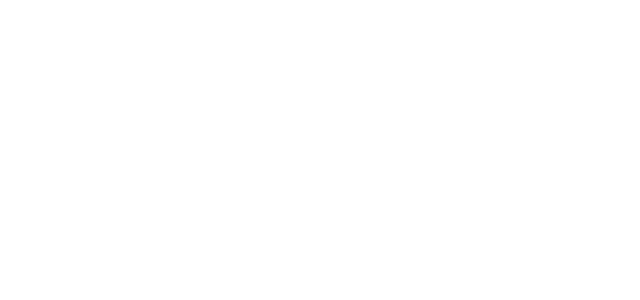
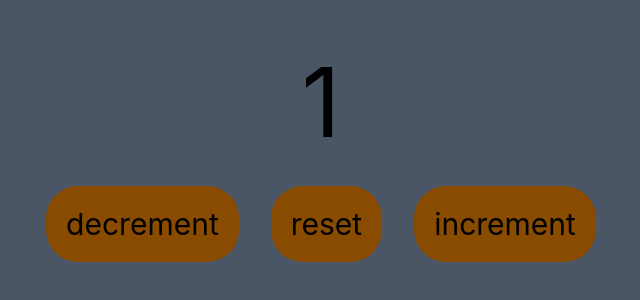
Before and after one commit to md-shaddat-shorav-seyam/projects-brocode, a React (Vite) app: page / in a window 1280 px wide. Shown: the part 242-542 px from the top of the page, without its empty margins (319-959 px from the left). Built offline with nearby package versions, Linux system fonts and the light colour scheme.

Commit message:
updater function

```diff
--- a/package.json
+++ b/package.json
@@ -15,6 +15,7 @@
     "motion": "^12.36.0",
     "react": "^19.2.0",
     "react-dom": "^19.2.0",
+    "react-icons": "^5.6.0",
     "tailwindcss": "^4.2.1"
   },
   "devDependencies": {
--- a/src/App.jsx
+++ b/src/App.jsx
@@ -12,6 +12,7 @@ import { Student } from './component/student/Student'
 import { Slider } from './component/text-slider-scroll/Slider'
 import { Count } from './component/useStatehook/Count'
 import { Hook } from './component/useStatehook/Hook'
+import { UpdaterFunc } from './component/updaterFunc/updaterFunc'
 
 function App() {
 
@@ -64,7 +65,7 @@ function App() {
 
 
 
-
+    <UpdaterFunc/>
 
 
     </>
--- a/src/component/updaterFunc/updaterFunc.jsx
+++ b/src/component/updaterFunc/updaterFunc.jsx
@@ -1,3 +1,47 @@
-export function updaterFunc(){
+import { useState } from "react";
 
+export function UpdaterFunc() {
+
+       const [count, setcount] =useState(1)
+
+       const dec= e=>{
+                setcount(count - 1)
+
+       }
+
+       const rst= e=>{
+             setcount(0)
+
+       }
+
+
+       const inc= e=>{
+                // setcount(count + 1)  we can not do this for two +++ time it donot update second time
+                setcount(x => x+1)
+                                setcount(x => x+1)
+
+       }
+
+
+    return ( <>
+
+    <div className="h-screen w-screen bg-gray-600 flex flex-col items-center justify-center ">
+
+            <p className="text-8xl">{count}</p>
+            <div className="flex gap-8 text-3xl mt-9">
+
+                <button className="bg-yellow-800 rounded-4xl p-5 hover:bg-yellow-500  " onClick={dec}>decrement</button>
+                <button className="bg-yellow-800 rounded-4xl p-5 hover:bg-yellow-500  " onClick={rst} >reset</button>
+                <button className="bg-yellow-800 rounded-4xl p-5 hover:bg-yellow-500  " onClick={inc}>increment</button>
+
+
+
+
+            </div>
+
+    </div>
+
+
+
+     </>);
 }
```
Also changed, not shown: 1 other file (tests, documents, lock files or other folders).
